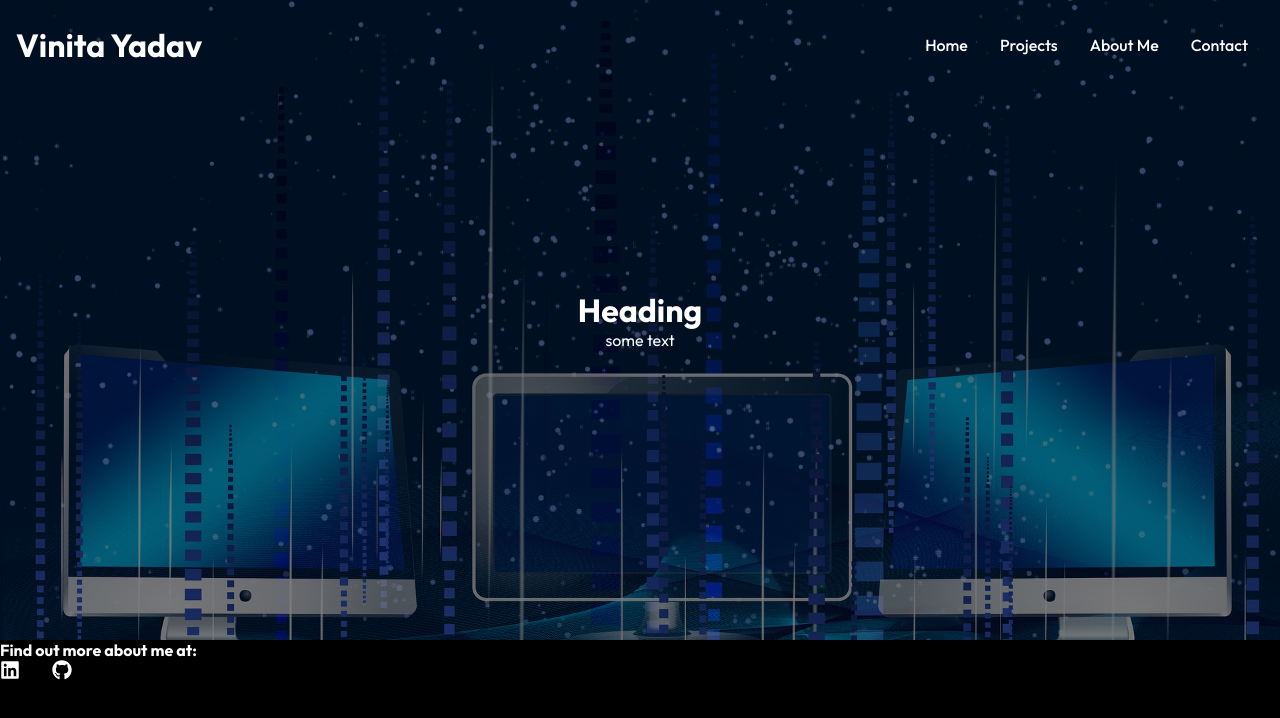
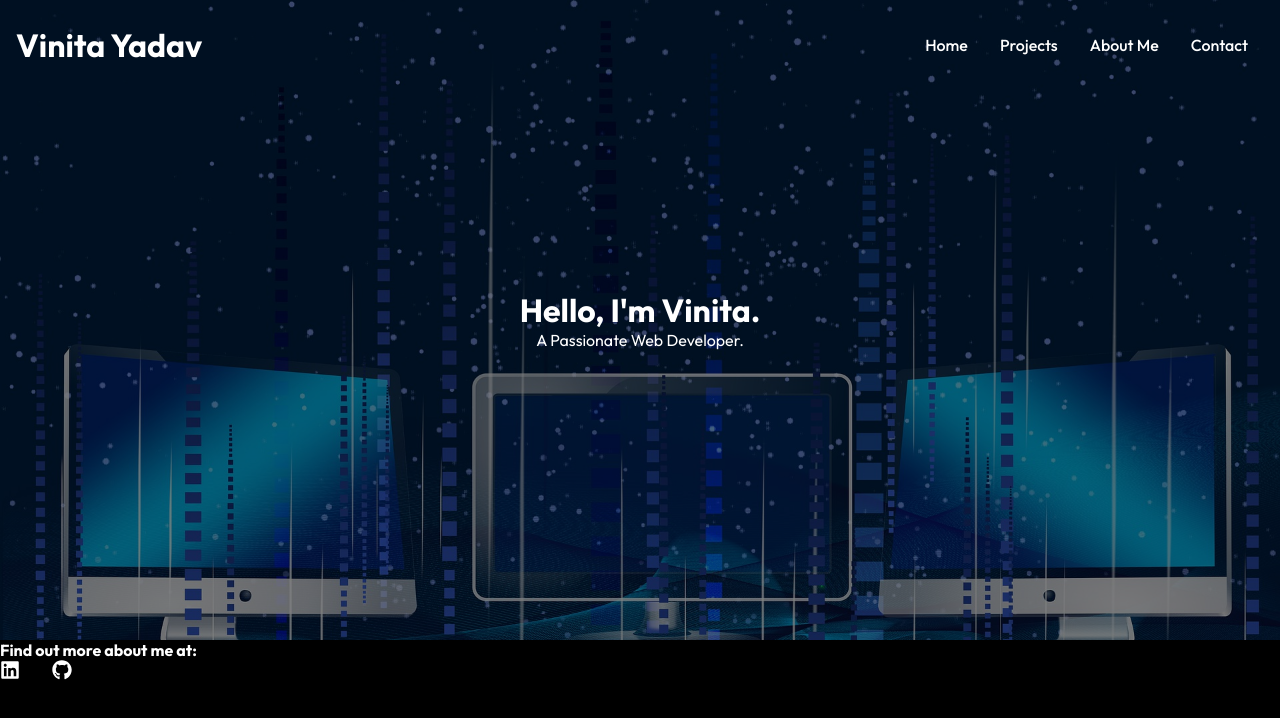
Before and after one commit to Vinita686/my-portfolio-React, a React (Create React App) app: page /about in a window 1280 px wide. Shown: the top 718 px of the page. Built offline with nearby package versions, Linux system fonts and the light colour scheme.

Commit message:
created props in hero component to pass in other comp

```diff
--- a/src/Components/HeroImg/HeroImg.js
+++ b/src/Components/HeroImg/HeroImg.js
@@ -2,12 +2,12 @@ import "./HeroImg.css";
 
 import React from 'react'
 
-const HeroImg = () => {
+function HeroImg (props) {
   return (
     <div className="hero-img">
         <div className="heading">
-            <h1>Heading</h1>
-            <p>some text</p>
+            <h1>{props.heading}</h1>
+            <p>{props.text}</p>
         </div>
 
     </div>
--- a/src/pages/About.js
+++ b/src/pages/About.js
@@ -7,7 +7,7 @@ export const About = () => {
   return (
     <div>
       <Navbar />
-      <HeroImg />
+      <HeroImg heading="Hello, I'm Vinita." text="A Passionate Web Developer." />
       <Footer />
     </div>
   )
--- a/src/pages/Contact.js
+++ b/src/pages/Contact.js
@@ -6,7 +6,7 @@ function Contact() {
   return (
     <div >
     <Navbar />
-    <HeroImg />
+    <HeroImg heading="CONTACT." text="Fill the form or write an Email." />
     <Footer />
     </div>
   );
--- a/src/pages/ProjectGallery.js
+++ b/src/pages/ProjectGallery.js
@@ -6,7 +6,7 @@ function Projects() {
   return (
     <div >
     <Navbar />
-    <HeroImg />
+    <HeroImg  heading="Projects." text="My recent projects." />
     <Footer />
     </div>
   );
```
